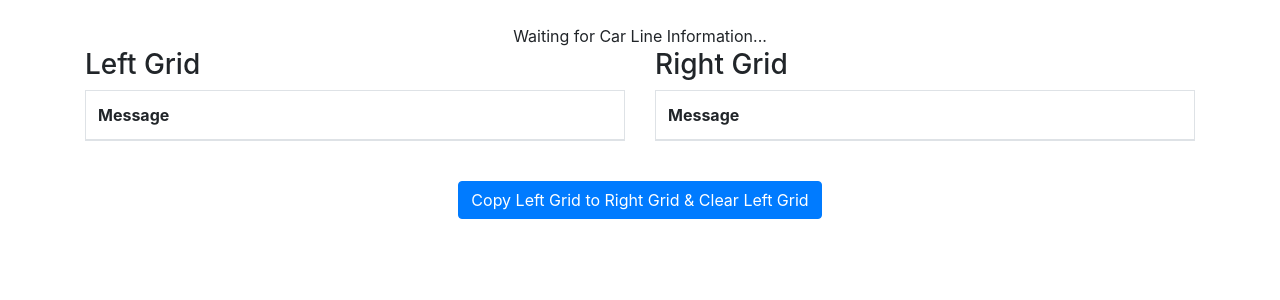
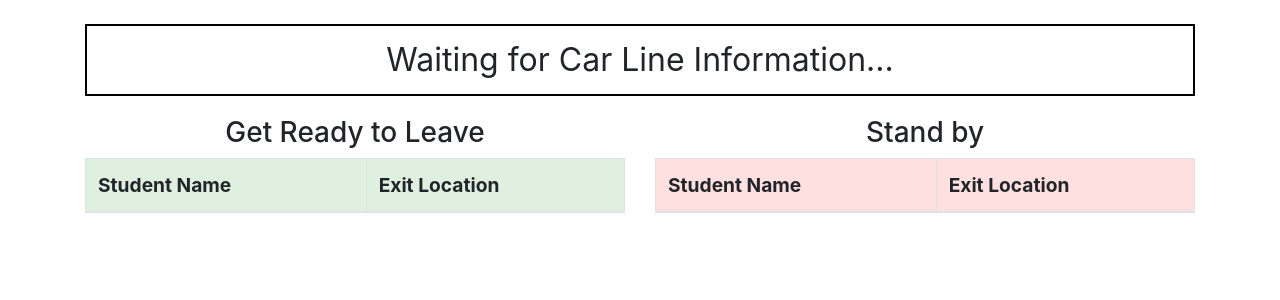
Before and after one commit to fulviomanente/IQRight_Local, a Flask app: template templates/index.html in a window 1280 px wide. Shown: the part 100-400 px from the top of the page. Run offline with Flask 3, Linux system fonts and the light colour scheme; the template is opened without the code that fills it, so the values that code supplies are empty; parts of the project's set-up code (start-up, migrations or seed data) failed here and were passed over; some libraries are stand-ins or nearby versions.

Commit message:
web page finalized with 2 grids and responsive to break, release and clean commands

```diff
--- a/templates/index.html
+++ b/templates/index.html
@@ -3,7 +3,7 @@
 <head>
     <meta charset="UTF-8">
     <meta name="viewport" content="width=device-width, initial-scale=1.0">
-    <title>Real-time Data Grid</title>
+    <title>IQRight Local Operation</title>
     <!-- Bootstrap CSS -->
     <link href="https://stackpath.bootstrapcdn.com/bootstrap/4.5.2/css/bootstrap.min.css" rel="stylesheet">
     <script src="https://cdnjs.cloudflare.com/ajax/libs/socket.io/4.0.0/socket.io.js"></script>
@@ -36,27 +36,49 @@
         .header-right p {
             margin-right: 10px; /* Space between username and logout button */
         }
+
+        /* Styles for grids and message label */
+        .row {
+            margin-left: -15px; /* Adjust for default Bootstrap row padding */
+            margin-right: -15px;
+        }
+
+        .col-md-6 {
+            padding-left: 15px;
+            padding-right: 15px;
+            width: 50%; /* Ensure each grid takes up half the screen */
+        }
+
+        #messageLabel {
+            border: 2px solid black;
+            font-size: 2em;
+            padding: 10px;
+            margin-bottom: 20px;
+        }
+
+        #messageLabel.blinking {
+            background-color: blue;
+            color: white;
+        }
+
+        /* Table styles */
+        table {
+            font-size: 1.2em; /* Increased font size */
+        }
+
+        #leftTable {
+            background-color: #e0f0e0; /* Soft green background */
+        }
+
+        #rightTable {
+            background-color: #ffe0e0; /* Soft red background */
+        }
+
+        .col-md-6 > h3 {
+            text-align: center;
+        }
+
     </style>
-    <script>
-        var socket = io(); // Connect to Socket.IO
-        socket.on('new_data', function (data) {
-            // Access the data attributes
-            var firstName = data.firstName;
-            var lastName = data.lastName;
-            var exit = data.exitName;
-            // Display the data in the grid
-            var table = document.getElementById('leftTable').getElementsByTagName('tbody')[0];
-            var newRow = table.insertRow();
-            var firstNameCell = newRow.insertCell(0);
-            var lastNameCell = newRow.insertCell(1);
-            var exitCell = newRow.insertCell(2);
-            firstNameCell.textContent = firstName;
-            lastNameCell.textContent = lastName;
-            exitCell.textContent = exit;
-        });
-
-        // ... (Rest of your existing JavaScript code) ...
-    </script>
 </head>
 <body>
     <header>
@@ -81,11 +103,12 @@
         <div class="row">
             <!-- Left Grid -->
             <div class="col-md-6">
-                <h3>Left Grid</h3>
+                <h3>Get Ready to Leave</h3>
                 <table id="leftTable" class="table table-bordered">
                     <thead>
                         <tr>
-                            <th>Message</th>
+                            <th>Student Name</th>
+                            <th>Exit Location</th>
                         </tr>
                     </thead>
                     <tbody>
@@ -95,22 +118,18 @@
 
             <!-- Right Grid -->
             <div class="col-md-6">
-                <h3>Right Grid</h3>
+                <h3>Stand by</h3>
                 <table id="rightTable" class="table table-bordered">
                     <thead>
                         <tr>
-                            <th>Message</th>
+                            <th>Student Name</th>
+                            <th>Exit Location</th>
                         </tr>
                     </thead>
                     <tbody>
                     </tbody>
                 </table>
             </div>
-        </div>
-
-        <!-- Copy and Clear Button -->
-        <div class="text-center mt-4">
-            <button id="copyAndClearBtn" class="btn btn-primary">Copy Left Grid to Right Grid & Clear Left Grid</button>
         </div>
     </div>
 
@@ -132,49 +151,71 @@
 
         // Listen for new data from the server
         socket.on('new_data', function (data) {
+            if (data.cmd) {
+                if (data.cmd === 'break') {
+                    // Existing code for 'break' command
+                    populateRight = true;
+                } else if (data.cmd === 'release') {
+                    // Call the release function
+                    release();
+                } else if (data.cmd === 'clean') {
+                    // Clean up tables and messageLabel
+                    document.getElementById('leftTable').getElementsByTagName('tbody')[0].innerHTML = '';
+                    document.getElementById('rightTable').getElementsByTagName('tbody')[0].innerHTML = '';
+                    document.getElementById('messageLabel').textContent = 'Waiting for Car Line Information...';
+                }
+            } else {
+                // Call the lalala function if cmd is not found
+                populateTable(data);
+            }
+        });
+
+        function populateTable(data) {
             var table;
 
+            // Access the data attributes
+            var fullName = data.fullName;
+            var location = data.location;
             // Trigger the blinking message label with the new message
-            triggerBlinkingMessage(data.message);
-
-            // Check if the message is 'break'
-            if (data.message === 'break') {
-                populateRight = true;  // Switch to the right grid after "break"
-                return;
-            }
-
+            triggerBlinkingMessage(fullName);
             // Choose the table based on whether we are populating the right or left grid
             if (!populateRight) {
                 table = document.getElementById('leftTable').getElementsByTagName('tbody')[0];
             } else {
                 table = document.getElementById('rightTable').getElementsByTagName('tbody')[0];
             }
+            //var table = document.getElementById('leftTable').getElementsByTagName('tbody')[0];
 
             // Insert a new row into the chosen table
             var newRow = table.insertRow();
-            var newCell = newRow.insertCell(0);
-            newCell.textContent = data.message;
-        });
+            var fullNameCell = newRow.insertCell(0);
+            var locationCell = newRow.insertCell(1);
+            fullNameCell.textContent = fullName;
+            locationCell.textContent = location;
+        }
 
-        // Function to copy the left grid to the right grid and clear the left grid
-        document.getElementById('copyAndClearBtn').addEventListener('click', function () {
+        function release() {
             var leftTableBody = document.getElementById('leftTable').getElementsByTagName('tbody')[0];
             var rightTableBody = document.getElementById('rightTable').getElementsByTagName('tbody')[0];
 
             // Clear the right table
-            rightTableBody.innerHTML = '';
+            leftTableBody.innerHTML = '';
 
-            // Copy rows from the left grid to the right grid
-            var rows = Array.from(leftTableBody.rows);
+            // Copy rows from the right grid to the left grid
+            var rows = Array.from(rightTableBody.rows);
             rows.forEach(function (row) {
-                var newRow = rightTableBody.insertRow();
-                var newCell = newRow.insertCell(0);
-                newCell.textContent = row.cells[0].textContent;
+                var newRow = leftTableBody.insertRow();
+                var newCell1 = newRow.insertCell(0); // Create the first cell
+                var newCell2 = newRow.insertCell(1); // Create the second cell
+                newCell1.textContent = row.cells[0].textContent; // Copy content for the first cell
+                newCell2.textContent = row.cells[1].textContent; // Copy content for the second cell
             });
 
             // Clear the left grid
-            leftTableBody.innerHTML = '';
-        });
+            rightTableBody.innerHTML = '';
+            populateRight = false;
+        }
+
         // Function to update the date and time
         function updateDateTime() {
         var now = new Date();
```
Also changed, not shown: CaptureLora.py (+30 -10 lines), config.py (+9 -0 lines), mqtt_grid_web.py (+24 -55 lines).
